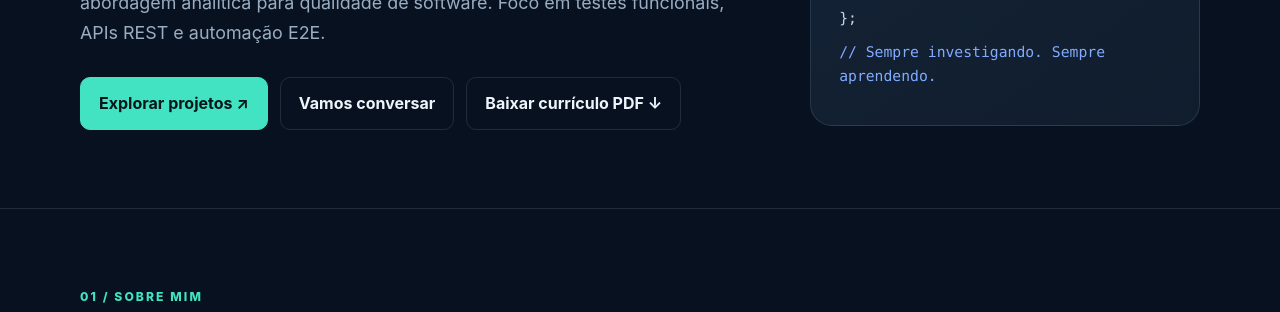
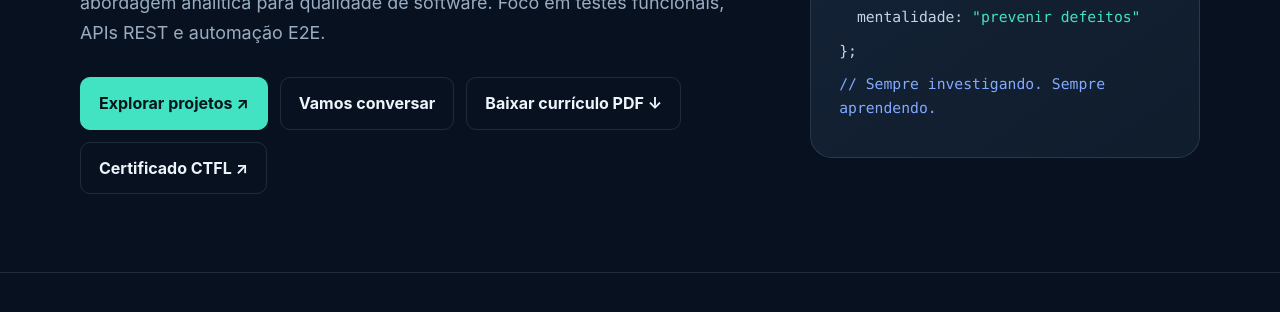
Before and after one commit to victoreduardosousasilva/portfolio, a plain HTML site: page index.html in a window 1280 px wide. Shown: the part 454-766 px from the top of the page. Drawn offline with Linux system fonts and the light colour scheme.

Commit message:
Add Certificado CTFL

```diff
--- a/index.html
+++ b/index.html
@@ -134,6 +134,7 @@
             <a class="btn btn-primary" href="#projetos">Explorar projetos ↗</a>
             <a class="btn" href="#contato">Vamos conversar</a>
             <a class="btn" href="CV_Victor_Silva_QA.pdf" download>Baixar currículo PDF ↓</a>
+            <a class="btn" href="Certificado-CTFL.pdf" target="_blank" rel="noopener noreferrer">Certificado CTFL ↗</a>
           </div>
         </div>
         <aside class="hero-card" aria-label="Resumo técnico">
@@ -209,7 +210,7 @@
     <section id="certificados">
       <div class="wrap">
         <div class="section-head"><div class="eyebrow">05 / Certificações</div><h2>Aprendizado contínuo.</h2><p>Esta área será atualizada com os certificados e credenciais que você enviar.</p></div>
-        <div class="cert-box"><strong>ISTQB® Certified Tester Foundation Level (CTFL) v4.0</strong><p>Certificação internacional informada no currículo. Os demais certificados serão adicionados posteriormente, com nome, instituição, data e link ou imagem da credencial quando disponível.</p></div>
+        <div class="cert-box"><strong>ISTQB® Certified Tester Foundation Level (CTFL)</strong><p>Certificação internacional emitida pelo BSTQB, com exame realizado em 15/12/2025.</p><a class="project-link" href="Certificado-CTFL.pdf" target="_blank" rel="noopener noreferrer">Visualizar certificado CTFL ↗</a></div>
       </div>
     </section>
 
```
Also changed, not shown: 1 other file.
